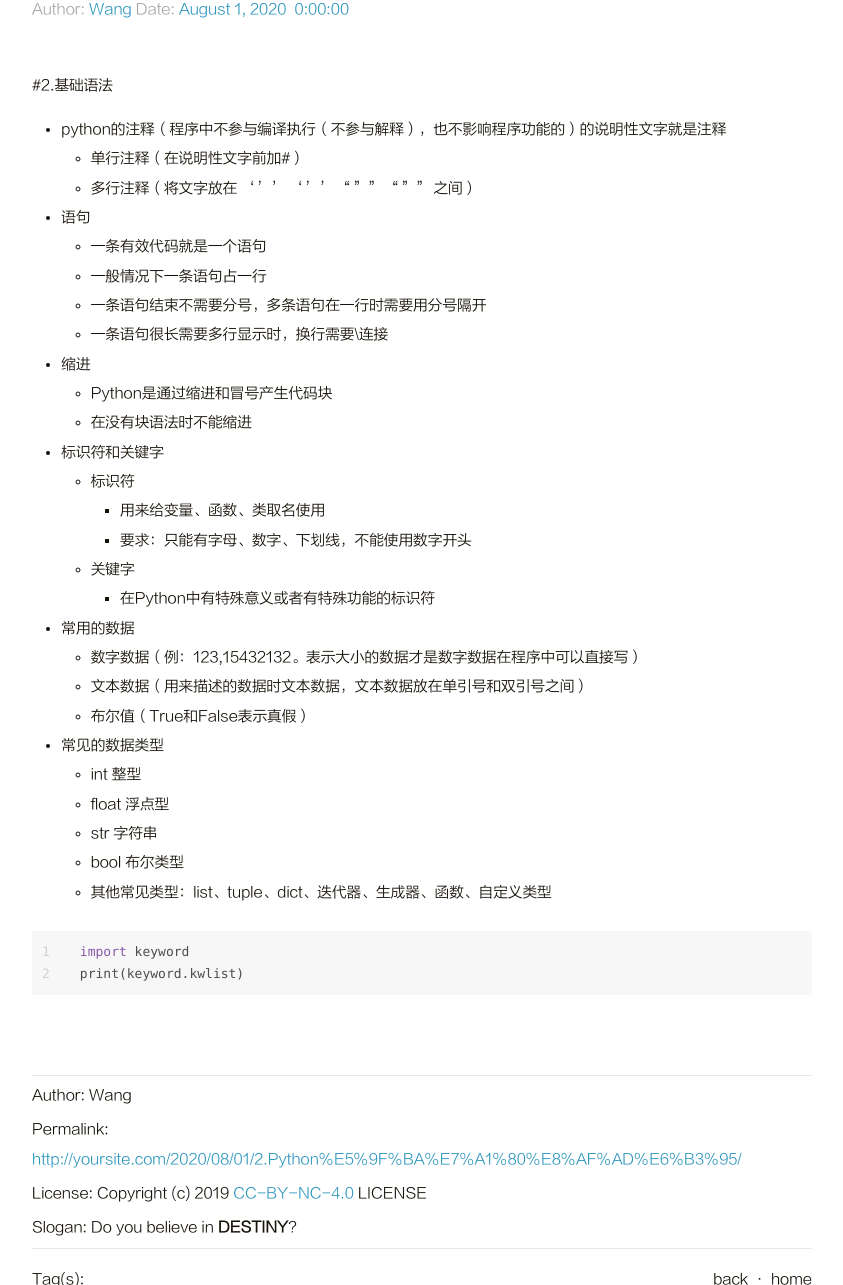
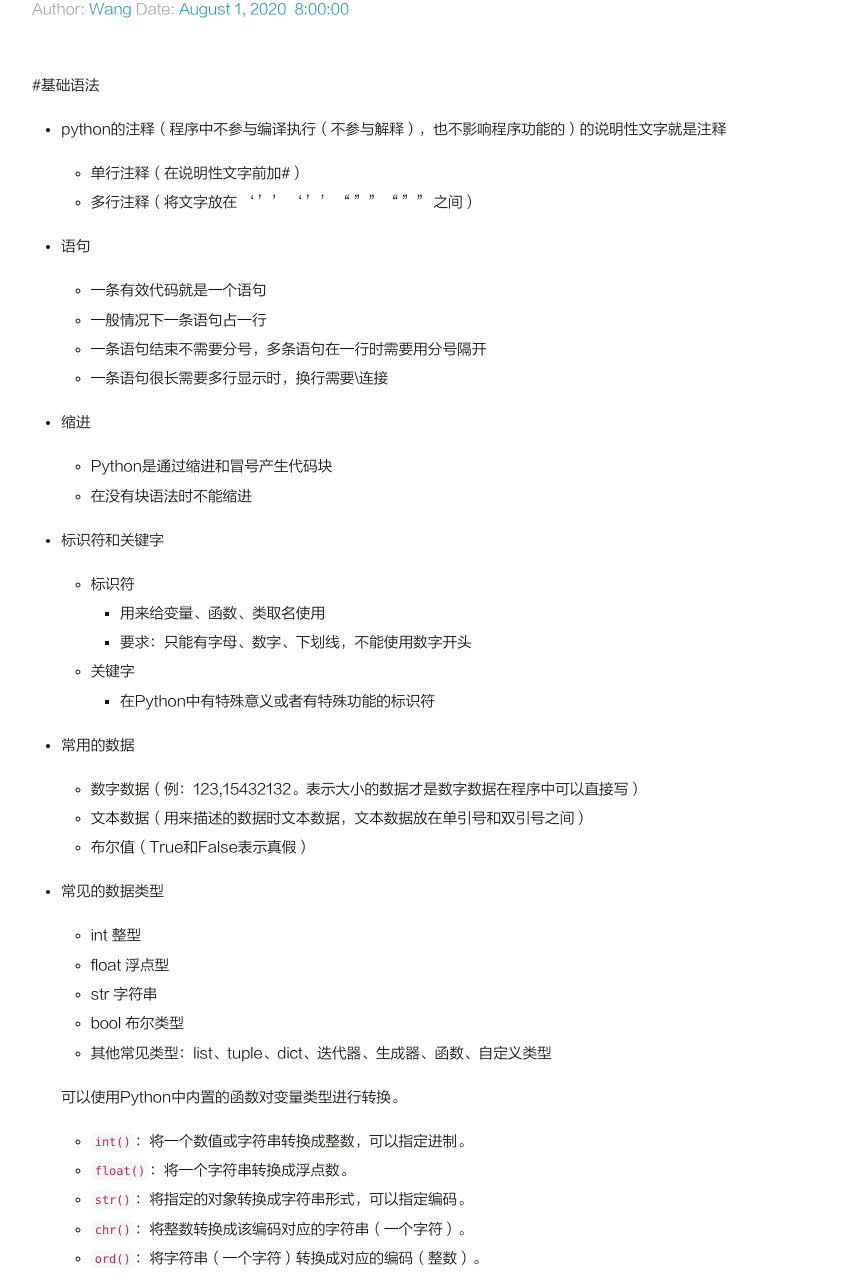
Before and after one commit to wang982346372/wang982346372.github.io, a plain HTML site: page 2020/08/01/2.Python基础语法/index.html in a window 1280 px wide. Shown: the part 145-1430 px from the top of the page, without its empty margins (218-1061 px from the left). Drawn offline with Linux system fonts and the light colour scheme.

Commit message:
Site updated: 2020-08-01 10:50:11

```diff
--- a/2020/08/01/2.Python基础语法/index.html
+++ b/2020/08/01/2.Python基础语法/index.html
@@ -14,7 +14,7 @@
 
 
 
-<title>Python | 烧酒的Blog</title>
+<title>Python基础语法 | 烧酒的Blog</title>
 
 
 
@@ -113,7 +113,7 @@
 
     <article class="post-wrap">
         <header class="post-header">
-            <h1 class="post-title">Python</h1>
+            <h1 class="post-title">Python基础语法</h1>
 
                 <div class="post-meta">
 
@@ -122,7 +122,7 @@
 
 
                         <span class="post-time">
-                        Date: <a href="#">August 1, 2020&nbsp;&nbsp;0:00:00</a>
+                        Date: <a href="#">August 1, 2020&nbsp;&nbsp;8:00:00</a>
                         </span>
 
 
@@ -131,26 +131,30 @@
         </header>
 
         <div class="post-content">
-            <p>#2.基础语法</p>
+            <p>#基础语法</p>
 <ul>
-<li>python的注释（程序中不参与编译执行（不参与解释），也不影响程序功能的）的说明性文字就是注释<ul>
+<li><p>python的注释（程序中不参与编译执行（不参与解释），也不影响程序功能的）的说明性文字就是注释</p>
+<ul>
 <li>单行注释（在说明性文字前加#）</li>
 <li>多行注释（将文字放在 ‘’’ ‘’’ “”” “”” 之间）</li>
 </ul>
 </li>
-<li>语句<ul>
+<li><p>语句</p>
+<ul>
 <li>一条有效代码就是一个语句</li>
 <li>一般情况下一条语句占一行</li>
 <li>一条语句结束不需要分号，多条语句在一行时需要用分号隔开</li>
 <li>一条语句很长需要多行显示时，换行需要\连接</li>
 </ul>
 </li>
-<li>缩进<ul>
+<li><p>缩进</p>
+<ul>
 <li>Python是通过缩进和冒号产生代码块</li>
 <li>在没有块语法时不能缩进</li>
 </ul>
 </li>
-<li>标识符和关键字<ul>
+<li><p>标识符和关键字</p>
+<ul>
 <li>标识符<ul>
 <li>用来给变量、函数、类取名使用</li>
 <li>要求：只能有字母、数字、下划线，不能使用数字开头</li>
@@ -162,19 +166,30 @@
 </li>
 </ul>
 </li>
-<li>常用的数据<ul>
+<li><p>常用的数据</p>
+<ul>
 <li>数字数据（例：123,15432132。表示大小的数据才是数字数据在程序中可以直接写）</li>
 <li>文本数据（用来描述的数据时文本数据，文本数据放在单引号和双引号之间）</li>
 <li>布尔值（True和False表示真假）</li>
 </ul>
 </li>
-<li>常见的数据类型<ul>
+<li><p>常见的数据类型</p>
+<ul>
 <li>int 整型</li>
 <li>float 浮点型</li>
 <li>str 字符串</li>
 <li>bool 布尔类型</li>
 <li>其他常见类型：list、tuple、dict、迭代器、生成器、函数、自定义类型</li>
 </ul>
+<p>可以使用Python中内置的函数对变量类型进行转换。</p>
+<ul>
+<li><code>int()</code>：将一个数值或字符串转换成整数，可以指定进制。</li>
+<li><code>float()</code>：将一个字符串转换成浮点数。</li>
+<li><code>str()</code>：将指定的对象转换成字符串形式，可以指定编码。</li>
+<li><code>chr()</code>：将整数转换成该编码对应的字符串（一个字符）。</li>
+<li><code>ord()</code>：将字符串（一个字符）转换成对应的编码（整数）。</li>
+</ul>
+<p>下面的代码通过键盘输入两个整数来实现对两个整数的算术运算。</p>
 </li>
 </ul>
 <figure class="highlight python"><table><tr><td class="gutter"><pre><span class="line">1</span><br><span class="line">2</span><br></pre></td><td class="code"><pre><span class="line"><span class="keyword">import</span> keyword</span><br><span class="line">print(keyword.kwlist)</span><br></pre></td></tr></table></figure>
@@ -226,10 +241,8 @@
         </section>
         <section class="post-nav">
 
-                <a class="prev" rel="prev" href="/2020/08/01/1.Python%E7%AE%80%E4%BB%8B/">Python</a>
 
-
-            <a class="next" rel="next" href="/2020/07/30/Mysql%E6%95%B0%E6%8D%AE%E5%BA%93/">Mysql数据库</a>
+            <a class="next" rel="next" href="/2020/08/01/1.Python%E7%AE%80%E4%BB%8B/">Python简介</a>
 
         </section>
 
```
Also changed, not shown: 2020/07/30/Mysql数据库/index.html (+1 -1 lines), 2020/08/01/1.Python简介/index.html (+5 -3 lines), archives/2020/08/index.html (+2 -2 lines), archives/2020/index.html (+2 -2 lines), archives/index.html (+2 -2 lines).
